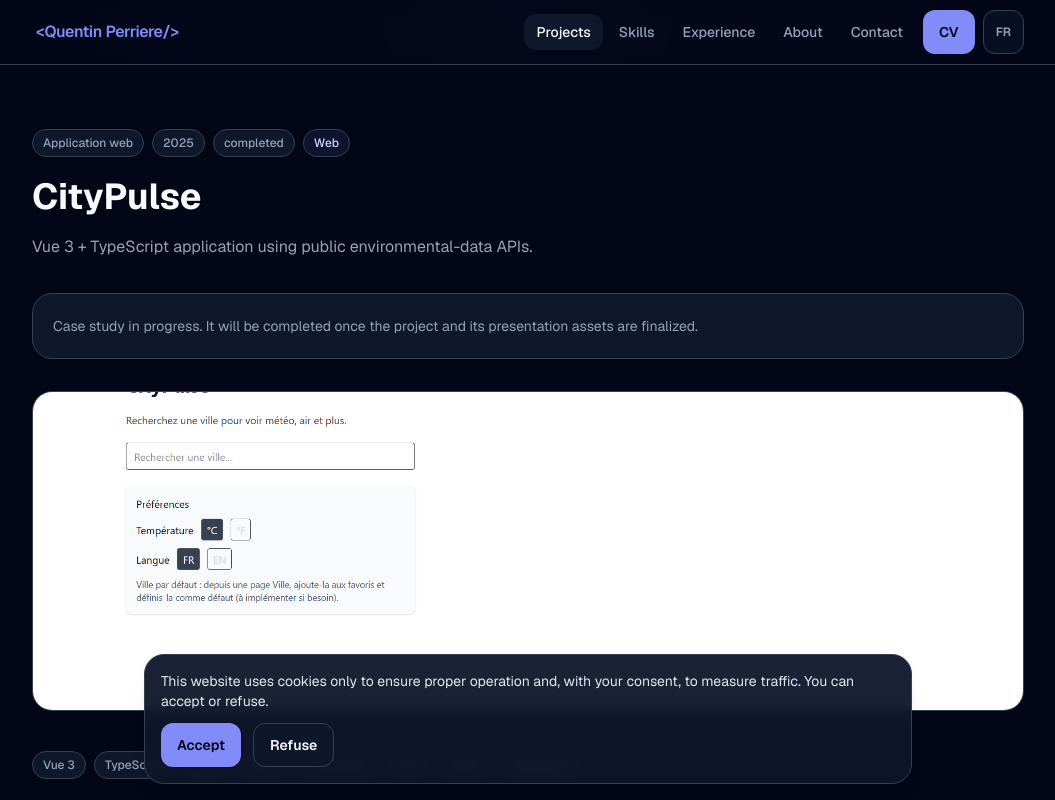
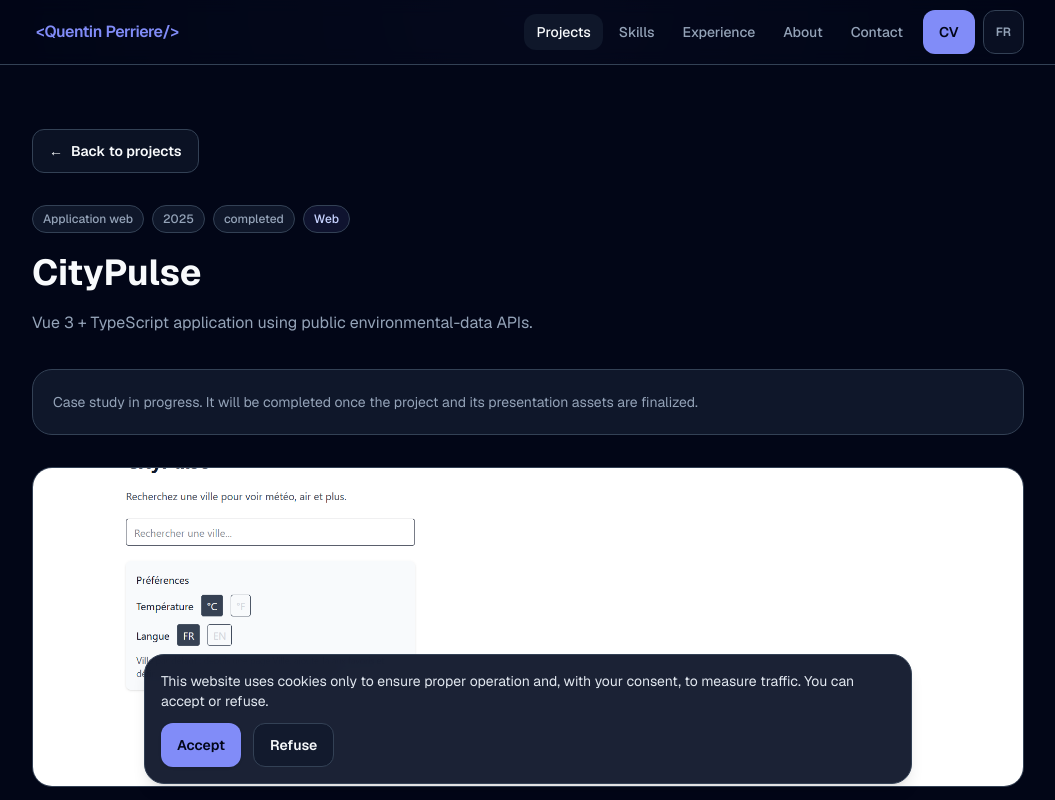
Before and after one commit to Trycky64/portfolio-V3, a Next.js app: page /en/projects/citypulse in a window 1280 px wide. Shown: the top 800 px of the page, without its empty margins (112-1167 px from the left). Built offline with nearby package versions, Linux system fonts and the light colour scheme.

Commit message:
feat: add back to projects link on project pages

```diff
--- a/src/components/projects/project-page.tsx
+++ b/src/components/projects/project-page.tsx
@@ -1,6 +1,7 @@
 "use client";
 
 import Image from "next/image";
+import Link from "next/link";
 
 import { Container } from "@/components/layout/container";
 import { Badge } from "@/components/ui/badge";
@@ -54,6 +55,14 @@ export default function ProjectPage({ slug }: { slug: string }) {
   return (
     <main className="min-h-screen bg-background py-16">
       <Container>
+        <Link
+          href={`${base}/projects`}
+          className="focus-ring mb-8 inline-flex min-h-11 items-center gap-2 rounded-md border border-border bg-surface/70 px-4 py-2.5 text-sm font-semibold text-text-primary transition-colors hover:border-primary/50 hover:bg-surface"
+        >
+          <span aria-hidden="true">←</span>
+          {t("projects_page.back_to_list")}
+        </Link>
+
         <div className="flex flex-wrap items-center gap-2">
           <Badge variant="muted">{getProjectType(project, locale)}</Badge>
           <Badge variant="muted">{project.year}</Badge>
--- a/src/i18n/en.json
+++ b/src/i18n/en.json
@@ -21,6 +21,7 @@
     "demo": "Live demo"
   },
   "projects_page": {
+    "back_to_list": "Back to projects",
     "links": "Links",
     "project_not_found": "Project not found",
     "project_not_found_desc": "The project {slug} could not be found."
--- a/src/i18n/fr.json
+++ b/src/i18n/fr.json
@@ -21,6 +21,7 @@
     "demo": "Démo"
   },
   "projects_page": {
+    "back_to_list": "Retour aux projets",
     "links": "Liens",
     "project_not_found": "Projet introuvable",
     "project_not_found_desc": "Le projet {slug} est introuvable."
```
